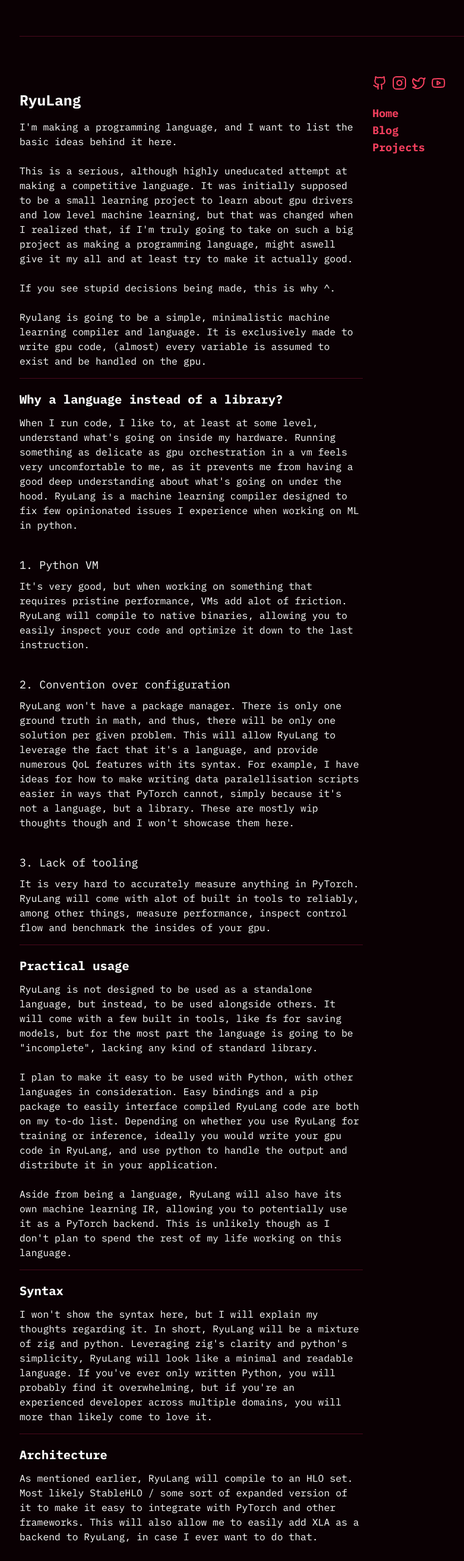
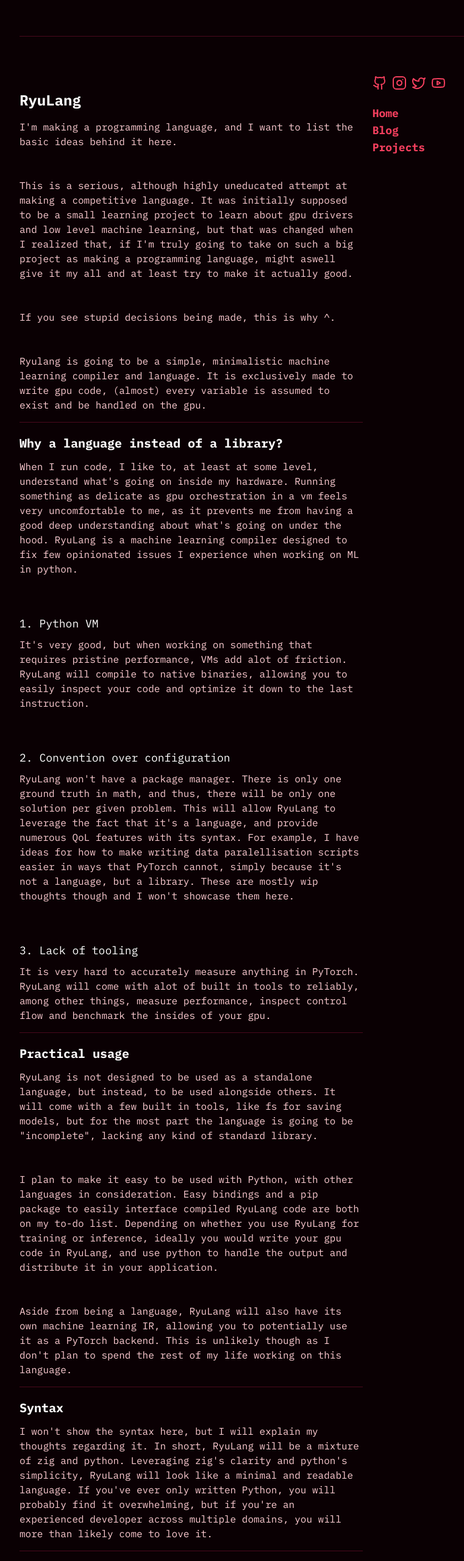
Before and after one commit to oxrinz/oxrinz-website, a SvelteKit app: page /blog/ryuthon in a window 1280 px wide. Shown: the part 234-2794 px from the top of the page at 61% size, without its empty margins (182-943 px from the left). Built offline with nearby package versions, Linux system fonts and the light colour scheme.

Commit message:
new bloggit push

```diff
--- a/src/routes/(main)/blog/+page.svelte
+++ b/src/routes/(main)/blog/+page.svelte
@@ -1,6 +1,7 @@
 <div class="col-span-2 flex flex-col gap-8">
   <h1>Blog</h1>
   <div class="flex flex-col">
+    <a href="/blog/a-month-later">A month later (RyuLang) (16.05.2025)</a>
     <a href="/blog/ryuthon">RyuLang (14.04.2025)</a>
   </div>
 
--- a/src/routes/(main)/blog/first/+page.svelte
+++ /dev/null
@@ -1 +0,0 @@
-u gotta put stuff out there don't u
--- a/src/routes/(main)/blog/ryuthon/+page.svelte
+++ b/src/routes/(main)/blog/ryuthon/+page.svelte
@@ -1,18 +1,137 @@
 <script>
   import Divider from "$lib/components/divider.svelte";
-  let code_1 = `fn add(a, b) {
-  ret a + b
-}
+</script>
 
-a = @ones([3])
-b = @ones([3])
-c = @init([3])
-
-c = add(a, b)
-
-@print(c)
-`;
-</script>
+<h1>RyuLang</h1>
+<p>
+  I'm making a programming language, and I want to list the basic ideas behind
+  it here.
+</p>
+<br />
+<br />
+<p>
+  This is a serious, although highly uneducated attempt at making a competitive
+  language. It was initially supposed to be a small learning project to learn
+  about gpu drivers and low level machine learning, but that was changed when I
+  realized that, if I'm truly going to take on such a big project as making a
+  programming language, might aswell give it my all and at least try to make it
+  actually good.
+</p>
+<br />
+<br />
+<p>If you see stupid decisions being made, this is why ^.</p>
+<br />
+<br />
+<p>
+  Ryulang is going to be a simple, minimalistic machine learning compiler and
+  language. It is exclusively made to write gpu code, (almost) every variable is
+  assumed to exist and be handled on the gpu.
+</p>
+<Divider />
+<h2>Why a language instead of a library?</h2>
+<p>
+  When I run code, I like to, at least at some level, understand what's going on
+  inside my hardware. Running something as delicate as gpu orchestration in a vm
+  feels very uncomfortable to me, as it prevents me from having a good deep
+  understanding about what's going on under the hood. RyuLang is a machine
+  learning compiler designed to fix few opinionated issues I experience when
+  working on ML in python.
+</p>
+<br />
+<br />
+<h3>1. Python VM</h3>
+<p>
+  It's very good, but when working on something that requires pristine
+  performance, VMs add alot of friction. RyuLang will compile to native
+  binaries, allowing you to easily inspect your code and optimize it down to the
+  last instruction.
+</p>
+<br />
+<br />
+<h3>2. Convention over configuration</h3>
+<p>
+  RyuLang won't have a package manager. There is only one ground truth in math,
+  and thus, there will be only one solution per given problem. This will allow
+  RyuLang to leverage the fact that it's a language, and provide numerous QoL
+  features with its syntax. For example, I have ideas for how to make writing
+  data paralellisation scripts easier in ways that PyTorch cannot, simply
+  because it's not a language, but a library. These are mostly wip thoughts
+  though and I won't showcase them here.
+</p>
+<br />
+<br />
+<h3>3. Lack of tooling</h3>
+<p>
+  It is very hard to accurately measure anything in PyTorch. RyuLang will come
+  with alot of built in tools to reliably, among other things, measure
+  performance, inspect control flow and benchmark the insides of your gpu.
+</p>
+<Divider />
+<h2>Practical usage</h2>
+<p>
+  RyuLang is not designed to be used as a standalone language, but instead, to
+  be used alongside others. It will come with a few built in tools, like fs for
+  saving models, but for the most part the language is going to be "incomplete",
+  lacking any kind of standard library.
+</p>
+<br />
+<br />
+<p>
+  I plan to make it easy to be used with Python, with other languages in
+  consideration. Easy bindings and a pip package to easily interface compiled
+  RyuLang code are both on my to-do list. Depending on whether you use RyuLang
+  for training or inference, ideally you would write your gpu code in RyuLang,
+  and use python to handle the output and distribute it in your application.
+</p>
+<br />
+<br />
+<p>
+  Aside from being a language, RyuLang will also have its own machine learning
+  IR, allowing you to potentially use it as a PyTorch backend. This is unlikely
+  though as I don't plan to spend the rest of my life working on this language.
+</p>
+<Divider />
+<h2>Syntax</h2>
+<p>
+  I won't show the syntax here, but I will explain my thoughts regarding it. In
+  short, RyuLang will be a mixture of zig and python. Leveraging zig's clarity
+  and python's simplicity, RyuLang will look like a minimal and readable
+  language. If you've ever only written Python, you will probably find it
+  overwhelming, but if you're an experienced developer across multiple domains,
+  you will more than likely come to love it.
+</p>
+<Divider />
+<h2>Architecture</h2>
+<p>
+  As mentioned earlier, RyuLang will compile to an HLO set. Most likely
+  StableHLO / some sort of expanded version of it to make it easy to integrate
+  with PyTorch and other frameworks. This will also allow me to easily add XLA
+  as a backend to RyuLang, in case I ever want to do that.
+</p>
+<br />
+<br />
+<p>
+  The language will be lazy, although hidden lazy, there will be no realize
+  functions, you will only see the computations being done when you need them.
+  The tooling will make this seemless though, and you will be able to
+  technically write code without thinking about laziness, although it will be
+  something that would be good to keep in mind.
+</p>
+<br />
+<br />
+<p>
+  Since this is primarily a learning project, I'd like to write as much as I can
+  from scratch. This will potentially include things such as custom drivers. I
+  would love to write amd drivers, maybe even nvidia, if I find the time for it.
+</p>
+<Divider />
+<p>
+  I have alot of unexplored ideas regarding this langauge, and I will probably
+  update this page as I go.
+</p>
+<br />
+<br />
+<p class="text-neutral-400"><i>Last updated: 14.04.2025</i></p>
 
 <style>
   pre {
@@ -22,82 +141,3 @@ c = add(a, b)
     overflow-x: auto;
   }
 </style>
-
-<h1>RyuLang</h1>
-I'm making a programming language, and I want to list the basic ideas behind it here.
-<br />
-<br />
-This is a serious, although highly uneducated attempt at making a competitive language.
-It was initially supposed to be a small learning project to learn about gpu drivers and low level machine learning, but that was changed when I realized that, if I'm truly going to take on such a big project as making a programming language, might aswell give it my all and at least try to make it actually good.
-<br />
-<br />
-If you see stupid decisions being made, this is why ^.
-<br />
-<br />
-Ryulang is going to be a simple, minimalistic machine learning compiler and language.
-It is exclusively made to write gpu code, (almost) every variable is assumed to exist and be handled on the gpu.
-<Divider />
-<h2>Why a language instead of a library?</h2>
-When I run code, I like to, at least at some level, understand what's going on inside
-my hardware. Running something as delicate as gpu orchestration in a vm feels very
-uncomfortable to me, as it prevents me from having a good deep understanding about
-what's going on under the hood. RyuLang is a machine learning compiler designed to
-fix few opinionated issues I experience when working on ML in python.
-<br />
-<br />
-<h3>1. Python VM</h3>
-It's very good, but when working on something that requires pristine performance,
-VMs add alot of friction. RyuLang will compile to native binaries, allowing you to
-easily inspect your code and optimize it down to the last instruction.
-<br />
-<br />
-<h3>2. Convention over configuration</h3>
-RyuLang won't have a package manager. There is only one ground truth in math, and
-thus, there will be only one solution per given problem. This will allow RyuLang
-to leverage the fact that it's a language, and provide numerous QoL features with
-its syntax. For example, I have ideas for how to make writing data paralellisation
-scripts easier in ways that PyTorch cannot, simply because it's not a language, but
-a library. These are mostly wip thoughts though and I won't showcase them here.
-<br />
-<br />
-<h3>3. Lack of tooling</h3>
-It is very hard to accurately measure anything in PyTorch. RyuLang will come with
-alot of built in tools to reliably, among other things, measure performance, inspect
-control flow and benchmark the insides of your gpu.
-<Divider />
-<h2>Practical usage</h2>
-RyuLang is not designed to be used as a standalone language, but instead, to be used alongside others.
-It will come with a few built in tools, like fs for saving models, but for the most part the language is going to be "incomplete", lacking any kind of standard library.
-<br/>
-<br/>
-I plan to make it easy to be used with Python, with other languages in consideration. Easy bindings and a pip package to easily interface compiled RyuLang code are both on my to-do list.
-Depending on whether you use RyuLang for training or inference, ideally you would write your gpu code in RyuLang, and use python to handle the output and distribute it in your application.
-<br/>
-<br/>
-Aside from being a language, RyuLang will also have its own machine learning IR, allowing you to potentially use it as a PyTorch backend.
-This is unlikely though as I don't plan to spend the rest of my life working on this language.
-<Divider />
-<h2>Syntax</h2>
-I won't show the syntax here, but I will explain my thoughts regarding it.
-In short, RyuLang will be a mixture of zig and python.
-Leveraging zig's clarity and python's simplicity, RyuLang will look like a minimal and readable language.
-If you've ever only written Python, you will probably find it overwhelming, but if you're an experienced developer across multiple domains, you will more than likely come to love it.
-<Divider />
-<h2>Architecture</h2>
-As mentioned earlier, RyuLang will compile to an HLO set.
-Most likely StableHLO / some sort of expanded version of it to make it easy to integrate with PyTorch and other frameworks.
-This will also allow me to easily add XLA as a backend to RyuLang, in case I ever want to do that.
-<br />
-<br />
-The language will be lazy, although hidden lazy, there will be no realize functions, you will only see the computations being done when you need them.
-The tooling will make this seemless though, and you will be able to technically write code without thinking about laziness, although it will be something that would be good to keep in mind.
-<br />
-<br />
-Since this is primarily a learning project, I'd like to write as much as I can from scratch.
-This will potentially include things such as custom drivers.
-I would love to write amd drivers, maybe even nvidia, if I find the time for it.
-<Divider />
-I have alot of unexplored ideas regarding this langauge, and I will probably update this page as I go.
-<br/>
-<br/>
-<p class="text-neutral-400"><i>Last updated: 14.04.2025</i></p>
```
Also changed, not shown: src/routes/(main)/blog/a-month-later/+page.svelte (added, +113 -0 lines).
